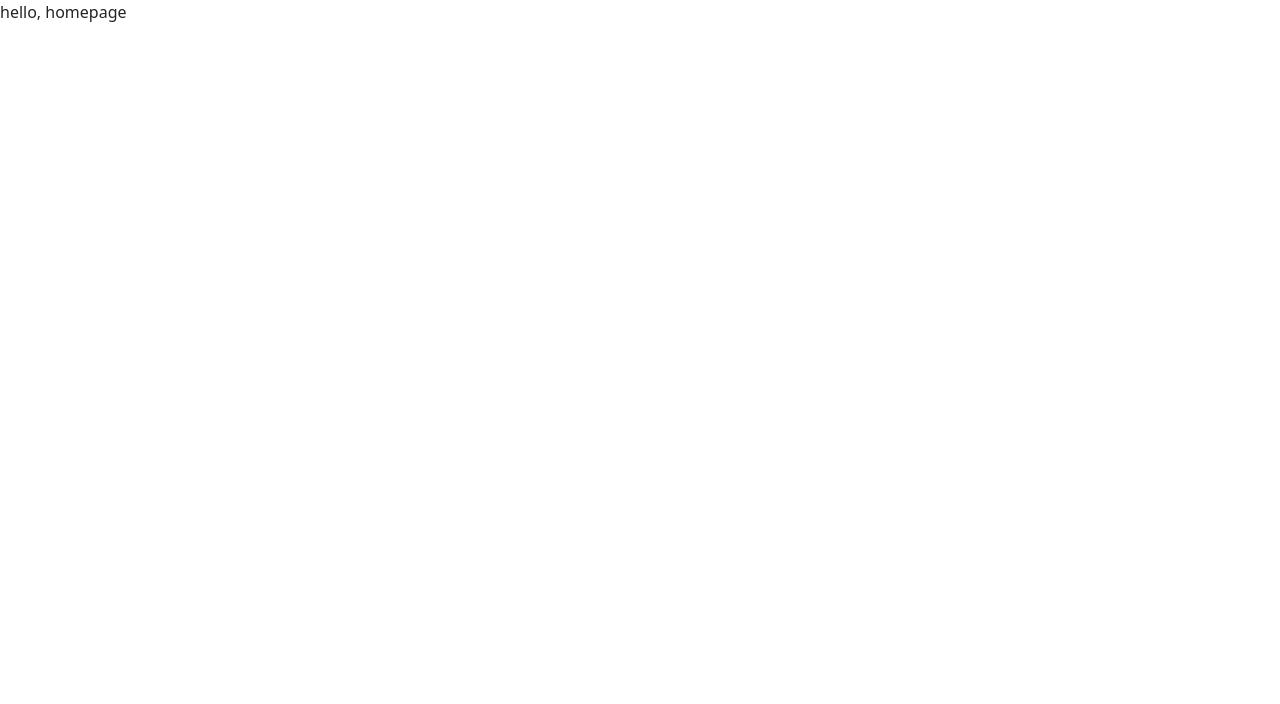
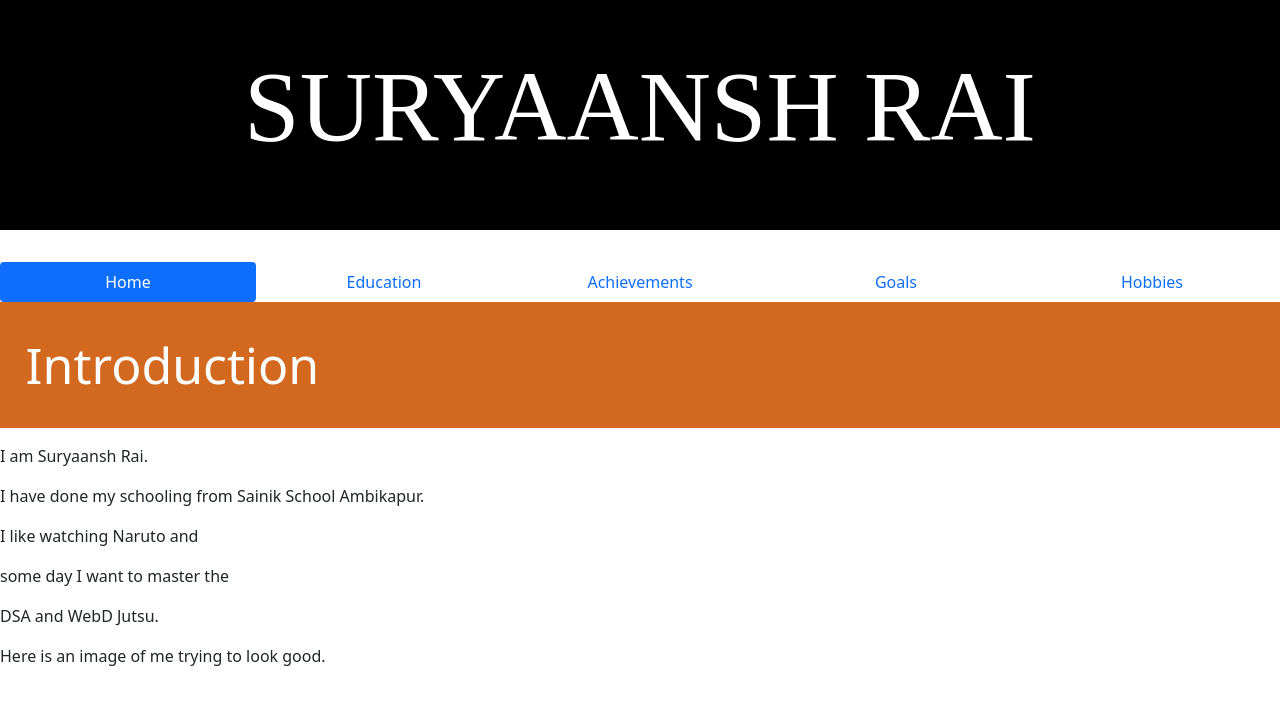
Before and after one commit to suryaanshrai/homepage, a plain HTML site: page index.html in a window 1280 px wide. Drawn offline with nearby package versions, Linux system fonts and the light colour scheme.

Commit message:
Version 1

```diff
--- a/index.html
+++ b/index.html
@@ -8,6 +8,32 @@
         <title>My Webpage</title>
     </head>
     <body>
-        hello, homepage
+        <div class="header">
+            <p>SURYAANSH RAI</p>
+        </div>
+        <ul class="nav nav-pills nav-justified">
+            <li class="nav-item">
+              <a class="nav-link active" aria-current="page" href="index.html">Home</a>
+            </li>
+            <li class="nav-item">
+              <a class="nav-link" href="edu.html">Education</a>
+            </li>
+            <li class="nav-item">
+              <a class="nav-link" href="achievments.html">Achievements</a>
+            </li>
+            <li class="nav-item">
+                <a class="nav-link" href="goals.html">Goals</a>
+            </li>
+            <li class="nav-item">
+                <a class="nav-link" href="hobbies.html">Hobbies</a>
+            </li>
+          </ul>
+          <p class="subhead">Introduction</p>
+          <p>I am Suryaansh Rai.</p>
+          <p>I have done my schooling from Sainik School Ambikapur.</p>
+          <p>I like watching Naruto and</p>
+          <p>some day I want to master the</p>
+          <p>DSA and WebD Jutsu.</p>
+          <p>Here is an image of me trying to look good.</p>
     </body>
 </html>
--- a/styles.css
+++ b/styles.css
@@ -0,0 +1,20 @@
+.header {
+    background-color: #000;
+    color: #fff;
+    font-size: 100px;
+    font-family: 'snell roundhand';
+    margin-bottom: 2rem;
+    padding: 2rem 1rem;
+    text-align: center;
+}
+
+.subhead {
+    background-color: chocolate;
+    color: white;
+    text-align: centre;
+    padding-left: 2%;
+    padding-right: 5%;
+    padding-top: 2%;
+    padding-bottom: 2%;
+    font-size: 50px;
+}
```
Also changed, not shown: achievments.html (+33 -0 lines), edu.html (+33 -0 lines), goals.html (+33 -0 lines), hobbies.html (+33 -0 lines).
